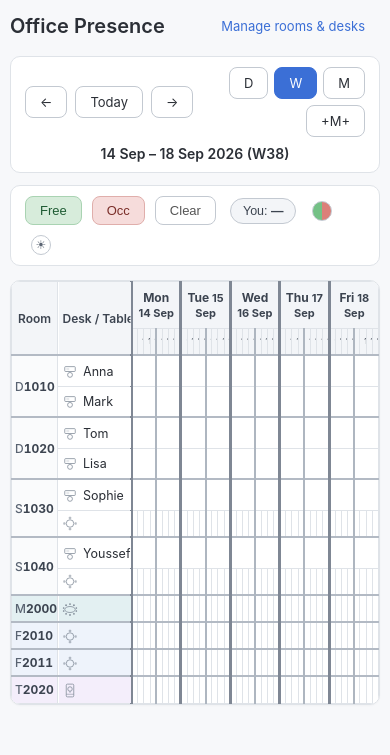
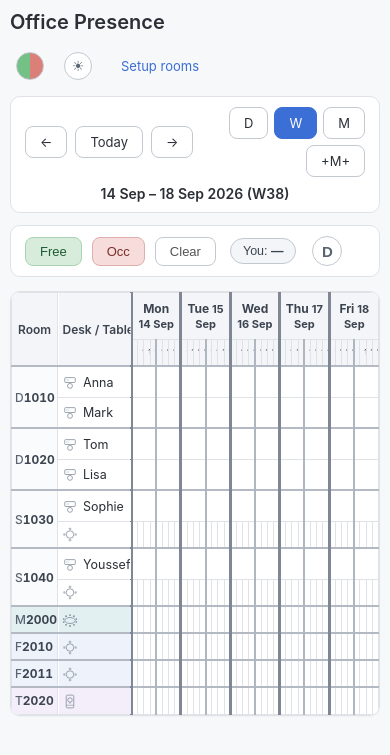
Before and after one commit to cdominik/office-tracker, a PHP site: page / in a window 390 px wide. Shown: the top 755 px of the page. Run offline with PHP 8.4, Linux system fonts and the light colour scheme.

Commit message:
Add double-offices toggle and move theme discs to the topbar
- New "D" disc in the toolbar collapses/expands the double-occupancy
  office rows for a compact "find a room" overview. The choice is
  per-user (op_hide_do cookie) and applied server-side on <body> so
  there is no flash on load.
- On touch devices a clearly-vertical two-finger pinch toggles the same
  thing: pinch in hides, spread shows. Diagonal pinch-zoom is untouched.
- Move the palette and light/dark discs from the toolbar up to the
  topbar, and enlarge the disc tap targets on touch.
- Rename "Manage rooms & desks" to "Setup rooms" in the topbar link,
  admin page title/heading, and the empty-state message.
- Document the new toggle in README.

Co-Authored-By: Claude Opus 5 (1M context) <noreply@anthropic.com>

```diff
--- a/admin.php
+++ b/admin.php
@@ -121,13 +121,13 @@ $typeNames = [
 <head>
 <meta charset="UTF-8">
 <meta name="viewport" content="width=device-width, initial-scale=1">
-<title>Manage Rooms &amp; Desks</title>
+<title>Setup rooms</title>
 <script src="<?= asset_url('assets/theme.js') ?>"></script>
 <link rel="stylesheet" href="<?= asset_url('assets/style.css') ?>">
 </head>
 <body>
 <div class="topbar">
-    <h1>Manage rooms &amp; desks</h1>
+    <h1>Setup rooms</h1>
     <a class="btn" href="index.php">&larr; Back to tracker</a>
 </div>
 
--- a/assets/style.css
+++ b/assets/style.css
@@ -57,8 +57,14 @@ h1 {
     display: flex;
     align-items: center;
     justify-content: space-between;
-    gap: 20px;
+    gap: 16px;
     margin-bottom: 14px;
+    flex-wrap: wrap;
+}
+.topbar-right {
+    display: flex;
+    align-items: center;
+    gap: 12px;
 }
 
 /* --- Control bar: fixed-width left group so nav buttons never shift; the view group
@@ -758,7 +764,11 @@ label.just-saved { color: var(--green-text); }
     /* The long help text and keyboard "?" don't belong on a touch device. */
     .toolbar-hint, .help-dot { display: none; }
     .toolbar-label { display: none; }
-    .toolbar { flex-wrap: wrap; }
+    .toolbar { flex-wrap: wrap; gap: 10px; }
+    /* Bigger disc tap targets on touch: top-row discs, and the D disc sized to the toolbar pills. */
+    .palette-disc, .theme-disc { width: 28px; height: 28px; font-size: 14px; }
+    .do-disc { width: 34px; height: 34px; font-size: 17px; }
+    .topbar-right { gap: 14px; }
     /* Short view-range labels: D / W / M / +M+ */
     .v-full { display: none; }
     .v-short { display: inline; }
@@ -938,3 +948,34 @@ html.theme-dark .view-btn.active { color: #fff; }
 .modal-actions { display: flex; gap: 10px; justify-content: flex-end; flex-wrap: wrap; }
 .btn-primary { background: var(--accent); border-color: var(--accent); color: #fff; }
 .btn-primary:hover { filter: brightness(1.05); background: var(--accent); }
+
+/* ---- Double-offices toggle (per-user compact overview) ---- */
+body.hide-do tr.room-do { display: none; }
+.do-disc {
+    width: 30px;
+    height: 30px;
+    border-radius: 50%;
+    border: 1px solid var(--border-strong);
+    padding: 0;
+    cursor: pointer;
+    background: var(--surface);
+    color: var(--text-muted);
+    font-size: 15px;
+    font-weight: 700;
+    line-height: 1;
+    display: inline-flex;
+    align-items: center;
+    justify-content: center;
+    position: relative;
+}
+.do-disc:hover { background: var(--hover); }
+/* When double offices are hidden, show the disc as "off": a strike through the D. */
+body.hide-do .do-disc { color: var(--text-faint); }
+body.hide-do .do-disc::after {
+    content: "";
+    position: absolute;
+    left: 3px; right: 3px; top: 50%;
+    height: 2px;
+    background: var(--text-faint);
+    transform: rotate(-20deg);
+}
--- a/index.php
+++ b/index.php
@@ -276,11 +276,21 @@ function render_blocked_day($colsPerDay)
 <script src="<?= asset_url('assets/theme.js') ?>"></script>
 <link rel="stylesheet" href="<?= asset_url('assets/style.css') ?>">
 </head>
-<body class="view-<?= h($view) ?><?= $isMonth ? ' view-monthlike' : '' ?><?= (($_COOKIE['op_palette'] ?? '') === 'cb') ? ' palette-cb' : '' ?>">
+<body class="view-<?= h($view) ?><?= $isMonth ? ' view-monthlike' : '' ?><?= (($_COOKIE['op_palette'] ?? '') === 'cb') ? ' palette-cb' : '' ?><?= (($_COOKIE['op_hide_do'] ?? '') === '1') ? ' hide-do' : '' ?>">
 
 <div class="topbar">
     <h1>Office Presence</h1>
-    <a class="btn btn-ghost" id="adminLink" href="admin.php">Manage rooms &amp; desks</a>
+    <div class="topbar-right">
+        <span class="palette-wrap">
+            <button type="button" class="palette-disc" id="paletteBtn" title="Switch colour palette" aria-label="Switch colour palette"></button>
+            <span class="palette-toast" id="paletteToast" role="status"></span>
+        </span>
+        <span class="palette-wrap">
+            <button type="button" class="theme-disc" id="themeBtn" title="Switch light / dark" aria-label="Switch light or dark theme"></button>
+            <span class="palette-toast" id="themeToast" role="status"></span>
+        </span>
+        <a class="btn btn-ghost" id="adminLink" href="admin.php">Setup rooms</a>
+    </div>
 </div>
 
 <div class="controlbar">
@@ -303,14 +313,10 @@ function render_blocked_day($colsPerDay)
     <button type="button" class="color-btn color-green" data-color="green" title="Mark selected desks free — ⌘/Ctrl+F">Free</button>
     <button type="button" class="color-btn color-red" data-color="red" title="Mark selected desks occupied — ⌘/Ctrl+O">Occ</button>
     <button type="button" class="color-btn color-clear" data-color="none" title="Clear colour — ⌘/Ctrl+C">Clear</button>
-    <button type="button" class="you-chip" id="youChip" title="Your initials for one-tap room booking — click to change">You: <span id="youInitials">—</span></button>
+    <button type="button" class="you-chip" id="youChip" title="Your initials for one-tap room booking — click to change"><span class="you-label">You: </span><span id="youInitials">—</span></button>
     <span class="palette-wrap">
-        <button type="button" class="palette-disc" id="paletteBtn" title="Switch colour palette" aria-label="Switch colour palette"></button>
-        <span class="palette-toast" id="paletteToast" role="status"></span>
-    </span>
-    <span class="palette-wrap">
-        <button type="button" class="theme-disc" id="themeBtn" title="Switch light / dark" aria-label="Switch light or dark theme"></button>
-        <span class="palette-toast" id="themeToast" role="status"></span>
+        <button type="button" class="do-disc" id="doToggle" title="Show or hide the double offices — for a compact room overview (pinch vertically on mobile)" aria-label="Show or hide double offices">D</button>
+        <span class="palette-toast" id="doToast" role="status"></span>
     </span>
     <span class="toolbar-hint" id="toolbarHint">Select desk cells (drag, or Shift to extend), then Free / Occ / Clear. Tap a meeting-room or table slot to book it with your initials; tap your own booking again to clear it.</span>
     <span class="help-dot" tabindex="0" aria-label="Shortcuts and tips">?<span class="help-tip" role="tooltip"><b>Shortcuts &amp; tips</b><br>⌘/Ctrl+F / +O / +C — free / occ / clear<br>Type into a multi-cell selection, then Enter — fills them all<br>⌘/Ctrl+1 / 2 / 3 / 4 — Day / Week / Month / +Month+<br>⌘/Ctrl+. (or Home) — today<br>⌘/Ctrl+← / → — previous / next<br>Arrows &amp; Tab — move between cells<br>⌘/Ctrl+↑ / ↓ — scroll the page<br>Double-click a booking slot to edit it (e.g. to change someone else's)<br>The two-colour disc switches to a colour-blind-friendly palette</span></span>
@@ -386,7 +392,7 @@ function render_blocked_day($colsPerDay)
             $firstRow = true;
         ?>
             <?php foreach ([0, 1] as $seatIdx): $desk = $seats[$seatIdx]; if (!$desk) continue; ?>
-                <tr class="<?= $firstRow ? 'room-start' : '' ?>">
+                <tr class="room-do <?= $firstRow ? 'room-start' : '' ?>">
                     <?php if ($seatIdx === 0): ?>
                         <td class="col-office sticky-col <?= $tint ?>" rowspan="2"><?= room_ident($room) ?></td>
                     <?php endif; ?>
@@ -439,7 +445,7 @@ function render_blocked_day($colsPerDay)
         <?php endif; ?>
     <?php endforeach; ?>
     <?php if (empty($rooms)): ?>
-        <tr><td colspan="<?= 2 + count($days) * $colsPerDay ?>" class="empty-msg">No rooms yet. Go to "Manage rooms &amp; desks" to add some.</td></tr>
+        <tr><td colspan="<?= 2 + count($days) * $colsPerDay ?>" class="empty-msg">No rooms yet. Go to "Setup rooms" to add some.</td></tr>
     <?php endif; ?>
     </tbody>
 </table>
```
Also changed, not shown: assets/app.js (+49 -0 lines), README.md.
